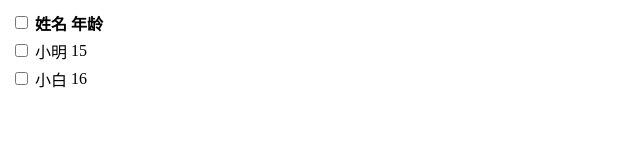
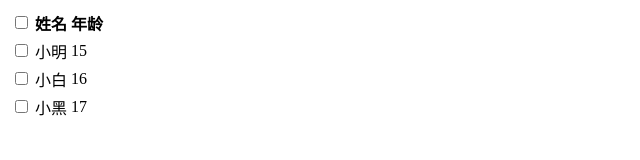
Before and after one commit to WangHanWei19971211/jQueryDemos, a plain HTML site: page demo1-全选框.html in a window 1280 px wide. Shown: the full height of the page, 0-640 px from the left. Drawn offline with Linux system fonts and the light colour scheme.

Commit message:
Update demo1-全选框.html

```diff
--- a/demo1-全选框.html
+++ b/demo1-全选框.html
@@ -23,6 +23,11 @@
 				<td>小白</td>
 				<td>16</td>
 			</tr>
+			<tr>
+				<td><input type="checkbox"></td>
+				<td>小黑</td>
+				<td>17</td>
+			</tr>
 		</table>
 	</body>
 </html>
```
